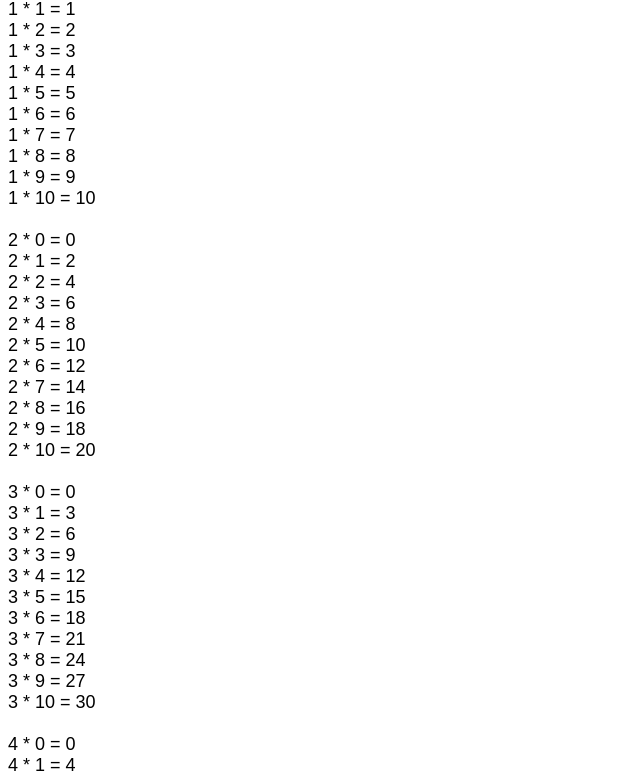
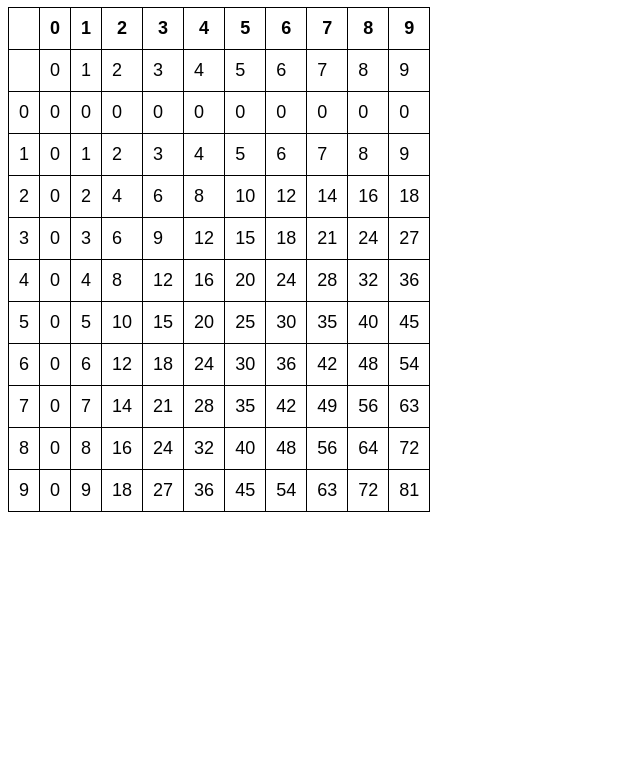
Before and after one commit to LamineGitHub/ib_serie, a plain HTML site: page Serie-1/Exo-5/index.html in a window 1280 px wide. Shown: the part 73-851 px from the top of the page, without its empty margins (0-640 px from the left). After the commit the page ends 800 px from the top, so only its background shows below. Drawn offline with Linux system fonts and the light colour scheme.

Commit message:
Ajout des commentaires et refactoring de code

```diff
--- a/Serie-1/Exo-5/index.html
+++ b/Serie-1/Exo-5/index.html
@@ -1,20 +1,40 @@
 <!DOCTYPE html>
-<html lang="en">
+<html>
 
 <head>
     <meta charset="UTF-8">
-    <meta http-equiv="X-UA-Compatible" content="IE=edge">
-    <meta name="viewport" content="width=device-width, initial-scale=1.0">
     <title>Exo 5</title>
     <style>
-        * {font-family: sans-serif;font-size: large;}
+        * {font-family: sans-serif;}
+        table,th,td {
+            font-size: large;border: 1px solid black;
+            border-collapse: collapse;padding: 10px;
+        }
     </style>
 </head>
 
 <body>
-    <h2>Table de multiplication de 0 à 9</h2>
-    <div id="multiplication-table"></div>
-    <script src="./script.js"></script>
+    <h1>Table de multiplication</h1>
+    <table id="table">
+        <thead>
+            <tr>
+                <th></th>
+                <th>0</th>
+                <th>1</th>
+                <th>2</th>
+                <th>3</th>
+                <th>4</th>
+                <th>5</th>
+                <th>6</th>
+                <th>7</th>
+                <th>8</th>
+                <th>9</th>
+            </tr>
+        </thead>
+        <tbody>
+        </tbody>
+    </table>
+    <script src="script.js"></script>
 </body>
 
 </html>
--- a/Serie-1/Exo-5/script.js
+++ b/Serie-1/Exo-5/script.js
@@ -1,11 +1,33 @@
-const table = document.getElementById("multiplication-table")
+// Récupération de la référence au corps du tableau
+const tableBody = document.querySelector("#table tbody")
 
-for (let i = 1; i <= 9; ++i) {
-  for (let j = 0; j <= 10; ++j) {
-    table.innerHTML += `${i} * ${j} = ${i * j}`
-    table.innerHTML += "<br />"
+// Boucle for pour créer les lignes et les colonnes du tableau
+for (let i = 0; i <= 10; i++) {
+  // Création d'une nouvelle ligne
+  const row = document.createElement("tr")
+
+  for (let j = 0; j <= 10; j++) {
+    // Création d'une nouvelle cellule
+    const cellule = document.createElement("td")
+
+    if (i === 0 && j > 0) {
+      // Si on est sur la première ligne, on affiche les valeurs des entiers
+      cellule.textContent = j - 1
+    } else if (j === 0 && i > 0) {
+      // Si on est sur la première colonne, on affiche les valeurs des entiers
+      cellule.textContent = i - 1
+    } else if (i > 0 && j > 0) {
+      // Sinon, on calcule le produit des entiers
+      cellule.textContent = (i - 1) * (j - 1)
+    } else {
+      // La première cellule est laissée vide
+      cellule.textContent = ""
+    }
+
+    // Ajout de la cellule à la ligne
+    row.appendChild(cellule)
+  }
+
+  // Ajout de la ligne au corps du tableau
+  tableBody.appendChild(row)
 }
-table.innerHTML += "<br />"
-
-}
-document.body.appendChild(table)
--- a/Serie-1/Exo-6/script.js
+++ b/Serie-1/Exo-6/script.js
@@ -4,6 +4,12 @@ btn.addEventListener("click", () => {
   document.body.style.backgroundColor = rgbColorGenerator()
 })
 
+/**
+ * La fonction génère une couleur RVB aléatoire et la renvoie sous forme de chaîne.
+ * @returns La fonction `rgbColorGenerator` renvoie une chaîne au format d'une couleur RVB, avec trois
+ * nombres aléatoires entre 0 et 255 (inclus) séparés par des virgules. Par exemple, la chaîne renvoyée
+ * pourrait ressembler à ceci : "rgb(123, 45, 200)".
+ */
 const rgbColorGenerator = () => {
   const rgb = []
 
```
Also changed, not shown: Serie-1/Exo-5/style.css (added).
